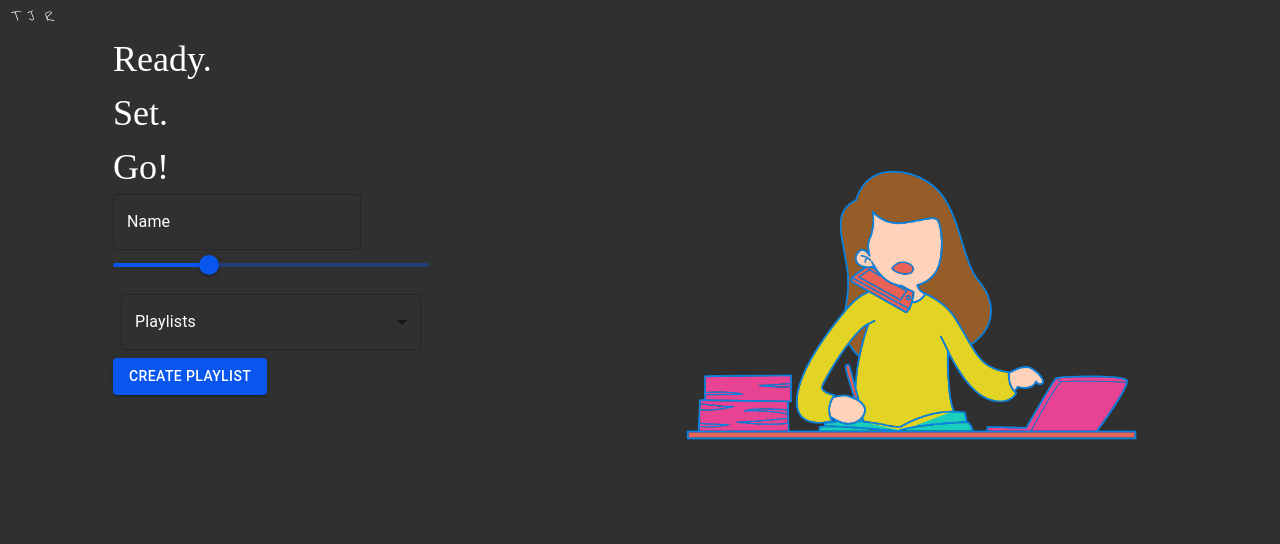
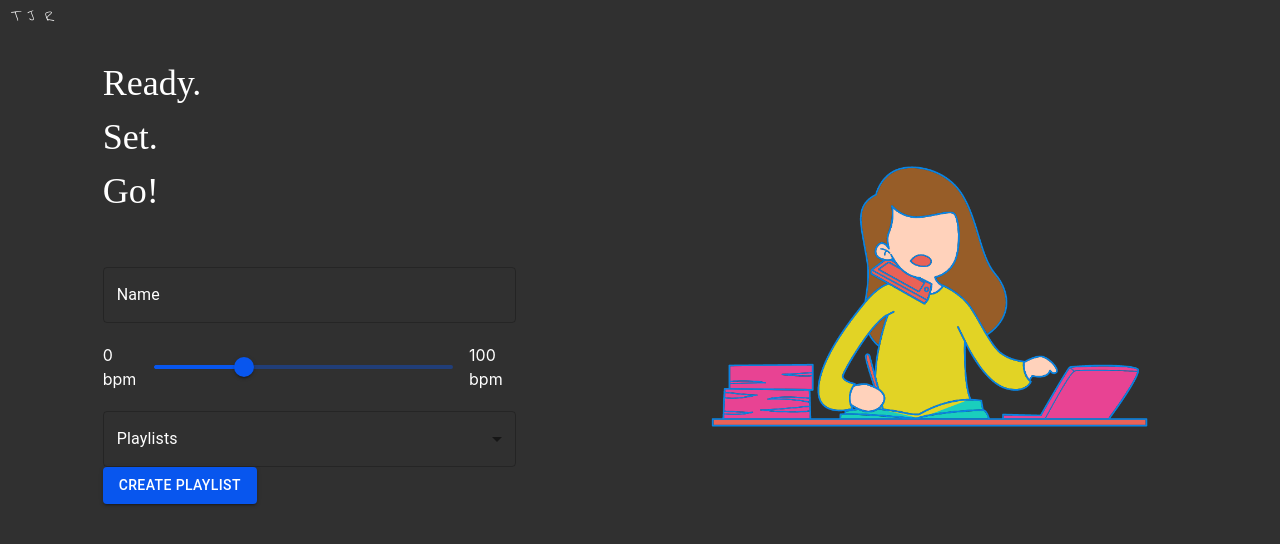
Before and after one commit to tessaRuckstuhl/Spotify-For-Running, a React (Create React App) app: page /dashboard in a window 1280 px wide. Shown: the top 544 px of the page. Built offline with nearby package versions, Linux system fonts and the light colour scheme; a web font is replaced by a local one.

Commit message:
update theme for input

```diff
--- a/src/components/CreatePlaylistForm/SelectMultiplePlaylists.js
+++ b/src/components/CreatePlaylistForm/SelectMultiplePlaylists.js
@@ -24,7 +24,7 @@ function SelectMultiplePlaylists(props) {
 
   return (
     <div>
-      <FormControl sx={{ m: 1, width: 300 }}>
+      <FormControl sx={{ m: 1, width: '100%', margin:0 }}>
         <InputLabel id="select-playlists-checkbox-label">Playlists</InputLabel>
         <Select
           labelId="select-playlists-checkbox-label"
--- a/src/components/CreatePlaylistForm/index.js
+++ b/src/components/CreatePlaylistForm/index.js
@@ -1,4 +1,4 @@
-import { Button, Slider, TextField } from '@mui/material';
+import { Button, Slider, Stack, TextField } from '@mui/material';
 import axios from 'axios';
 import React, { useEffect, useState } from 'react';
 import SelectMultiplePlaylists from './SelectMultiplePlaylists';
@@ -37,8 +37,13 @@ function CreatePlaylistForm(props) {
         label="Name"
         variant="outlined"
         color="primary"
+        fullWidth
       />
-      <Slider min={0} max={99} defaultValue={30} />
+      <Stack spacing={2} direction="row" sx={{ mb: 1, padding:'20px 0px', margin:0 }} alignItems="center">
+        <span className="text-white"> 0 bpm</span>
+        <Slider min={0} max={99} defaultValue={30} />
+        <span className="text-white">100 bpm</span>
+      </Stack>
       <SelectMultiplePlaylists playlists={playlistNames} />
       <Button variant="contained">Create Playlist</Button>
     </div>
--- a/src/pages/Dashboard/index.js
+++ b/src/pages/Dashboard/index.js
@@ -16,8 +16,8 @@ function Dashboard() {
   }, []);
 
   return (
-    <div className="flex flex-row justify-around">
-      <div className="flex flex-col">
+    <div className="flex flex-row justify-around px-5">
+      <div className="flex flex-col w-1/3 justify-around">
         <div className="text-white text-4xl font-rampart">
           Ready.
           <br /> Set.
--- a/src/themes/darkTheme.js
+++ b/src/themes/darkTheme.js
@@ -20,9 +20,6 @@ const darkTheme = {
     MuiOutlinedInput: {
       styleOverrides: {
         root: { color: 'white' },
-        input: {
-          color: 'white',
-        },
       },
     },
   },
```
